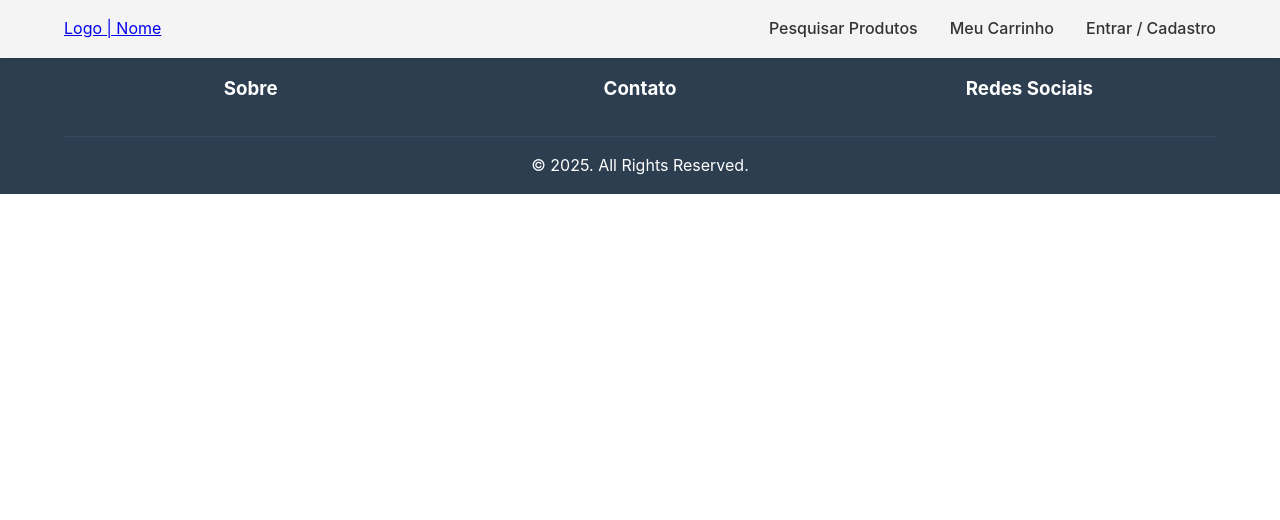
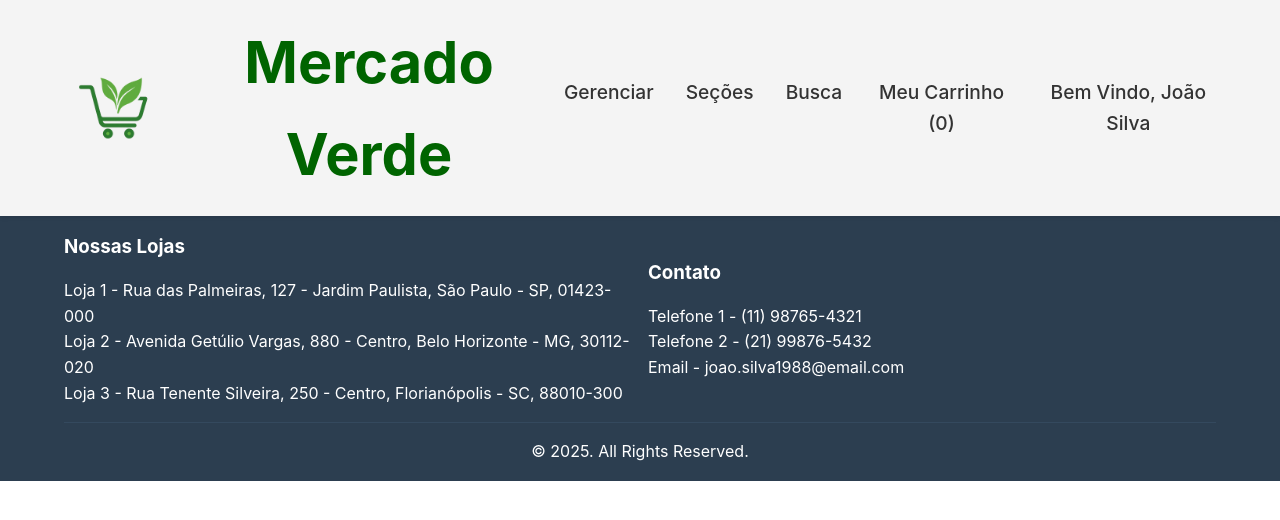
Before and after one commit to ArthurTRamos/Grocery-Store---Web-Project, a React (Create React App) app in the folder grocery-store-react/: page /cart in a window 1280 px wide. Shown: the top 520 px of the page. Built offline with nearby package versions, Linux system fonts and the light colour scheme.

Commit message:
reworked header and footer. Added App states

```diff
--- a/grocery-store-react/src/App.jsx
+++ b/grocery-store-react/src/App.jsx
@@ -1,21 +1,32 @@
-import React from "react";
+import React, { useState } from "react";
 import { Routes, Route } from "react-router-dom";
 import HomePage from "./pages/HomePage";
 import ProductPage from "./pages/ProductPage";
-import RegisterPage from "./pages/RegisterPage";
 import Header from "./pages/Header";
 import Footer from "./pages/Footer";
 import "./App.css";
 
 function App() {
+  const [cart, setCart] = useState({
+    itemNumber: 0,
+  });
+
+  const [user, setUser] = useState({
+    logged: true,
+    admin: true,
+    name: "João Silva",
+  });
+
   return (
     <div className="App">
-      <Header />
+      <Header user={user} cartItemNumber={cart.itemNumber} />
 
       <Routes>
         <Route path="/" element={<HomePage />} />
-        <Route path="/carrinho" element={<ProductPage />} />
-        <Route path="/registro" element={<RegisterPage />} />
+        <Route path="/product" element={<ProductPage />} />
+
+        {/* Template pra criar mais rotas */}
+        {/* <Route path="/" element={< />}/>  */}
       </Routes>
 
       <Footer />
--- a/grocery-store-react/src/pages/Footer.css
+++ b/grocery-store-react/src/pages/Footer.css
@@ -11,6 +11,10 @@ footer {
     margin-bottom: 1rem;
     align-items: center;
     text-align: center;
+}
+
+.footer-section {
+    text-align: left;
 }
 
 .footer-section h3 {
--- a/grocery-store-react/src/pages/Footer.jsx
+++ b/grocery-store-react/src/pages/Footer.jsx
@@ -7,13 +7,16 @@ function Footer() {
       <footer>
         <div class="footer-content">
           <div class="footer-section">
-            <h3>Sobre</h3>
+            <h3>Nossas Lojas</h3>
+            <p>Loja 1 - Rua das Palmeiras, 127 - Jardim Paulista, São Paulo - SP, 01423-000</p>
+            <p>Loja 2 - Avenida Getúlio Vargas, 880 - Centro, Belo Horizonte - MG, 30112-020</p>
+            <p>Loja 3 - Rua Tenente Silveira, 250 - Centro, Florianópolis - SC, 88010-300</p>
           </div>
           <div class="footer-section">
             <h3>Contato</h3>
-          </div>
-          <div class="footer-section">
-            <h3>Redes Sociais</h3>
+            <p>Telefone 1 - (11) 98765-4321</p>
+            <p>Telefone 2 - (21) 99876-5432</p>
+            <p>Email - joao.silva1988@email.com</p>
           </div>
         </div>
         <div class="footer-bottom">
--- a/grocery-store-react/src/pages/Header.css
+++ b/grocery-store-react/src/pages/Header.css
@@ -22,9 +22,18 @@ header {
   z-index: 1000;
 }
 
-.logo h1 {
+.logo-name-header {
   color: #006400;
   font-size: 1.8rem;
+  text-decoration: none;
+  display: flex;
+  align-items: center;
+  gap: 10px;
+}
+
+.logo-name-header img {
+  height: 100px;
+  width: auto;
 }
 
 nav ul {
@@ -38,6 +47,7 @@ nav ul li a {
   color: #333;
   transition: color 0.3s ease;
   font-weight: 500;
+  font-size: 1.2rem;
 }
 
 nav ul li a:hover {
--- a/grocery-store-react/src/pages/Header.jsx
+++ b/grocery-store-react/src/pages/Header.jsx
@@ -1,25 +1,47 @@
 import React from "react";
 import { Link } from "react-router-dom";
-import "./Header.css"
+import "./Header.css";
 
-function Header() {
+import logo from "../images/logo.png"
+
+function Header({ user, cartItemNumber }) {
+  let userHeader = user.logged ? (
+    <li>
+      <Link to="/user">Bem Vindo, {user.name}</Link>
+    </li>
+  ) : (
+    <li>
+      <Link to="/login">Entrar / Cadastro</Link>
+    </li>
+  );
+
+  let admin =
+    user.logged && user.admin ? (
+      <li>
+        <Link to="/manage">Gerenciar</Link>
+      </li>
+    ) : null;
+
   return (
     <div>
       <header class="header">
-        <Link to="/" className="logo">
-          Logo | Nome
+        <Link to="/" className="logo-name-header">
+          <img className="logo-header" src={logo} alt="Logo" />
+          <h1>Mercado Verde</h1>
         </Link>
         <nav>
           <ul class="menu">
+            {admin}
             <li>
-              <Link to="/">Pesquisar Produtos</Link>
+              <Link to="/section">Seções</Link>
             </li>
             <li>
-              <Link to="/carrinho">Meu Carrinho</Link>
+              <Link to="/search">Busca</Link>
             </li>
             <li>
-              <Link to="/registro">Entrar / Cadastro</Link>
+              <Link to="/cart">Meu Carrinho ({cartItemNumber})</Link>
             </li>
+            {userHeader}
           </ul>
         </nav>
       </header>
--- a/grocery-store-react/src/pages/RegisterPage.jsx
+++ /dev/null
@@ -1,66 +0,0 @@
-import React from "react";
-import "./RegisterPage.css";
-
-function RegisterPage() {
-  return (
-    <div>
-      <main class="content-wrap">
-        <div class="forms-container">
-          <form id="admin-form">
-            <fieldset>
-              <legend> Dados do Administrador </legend>
-              Nome Completo: <br></br>
-              <input type="text" id="admin-name" required></input>
-              <br></br>
-              Telefone: <br></br>
-              <input type="tel" id="admin-tel" required></input>
-              <br></br>
-              Email: <br></br>
-              <input type="email" id="admin-email" required></input>
-              <br></br>
-              Senha: <br></br>
-              <input type="password" id="admin-password" required></input>
-              <br></br>
-            </fieldset>
-
-            <button id="submit-admin">Adicionar Administrador</button>
-          </form>
-
-          <form id="product-form">
-            <fieldset>
-              <legend> Dados do Produto </legend>
-              Nome: <br></br>
-              <input type="text" id="product-name" required></input>
-              <br></br>
-              Imagem: <br></br>
-              <input
-                type="file"
-                id="product-image"
-                accept="image/*"
-                multiple
-                required
-              ></input>
-              <br></br>
-              Descrição: <br></br>
-              <input type="text" id="product-desc" required></input>
-              <br></br>
-              Preço: <br></br>
-              <input type="number" id="product-price" required></input>
-              <br></br>
-              Quantidade em Estoque: <br></br>
-              <input type="number" id="product-stock-amount" required></input>
-              <br></br>
-              Quantidade Vendida: <br></br>
-              <input type="number" id="product-stock-amount" required></input>
-              <br></br>
-            </fieldset>
-
-            <button id="submit-product">Adicionar Produto</button>
-          </form>
-        </div>
-      </main>
-    </div>
-  );
-}
-
-export default RegisterPage;
```
Also changed, not shown: grocery-store-react/src/images/logo.png (added), grocery-store-react/src/pages/deprecated.css (renamed from grocery-store-react/src/pages/RegisterPage.css).
